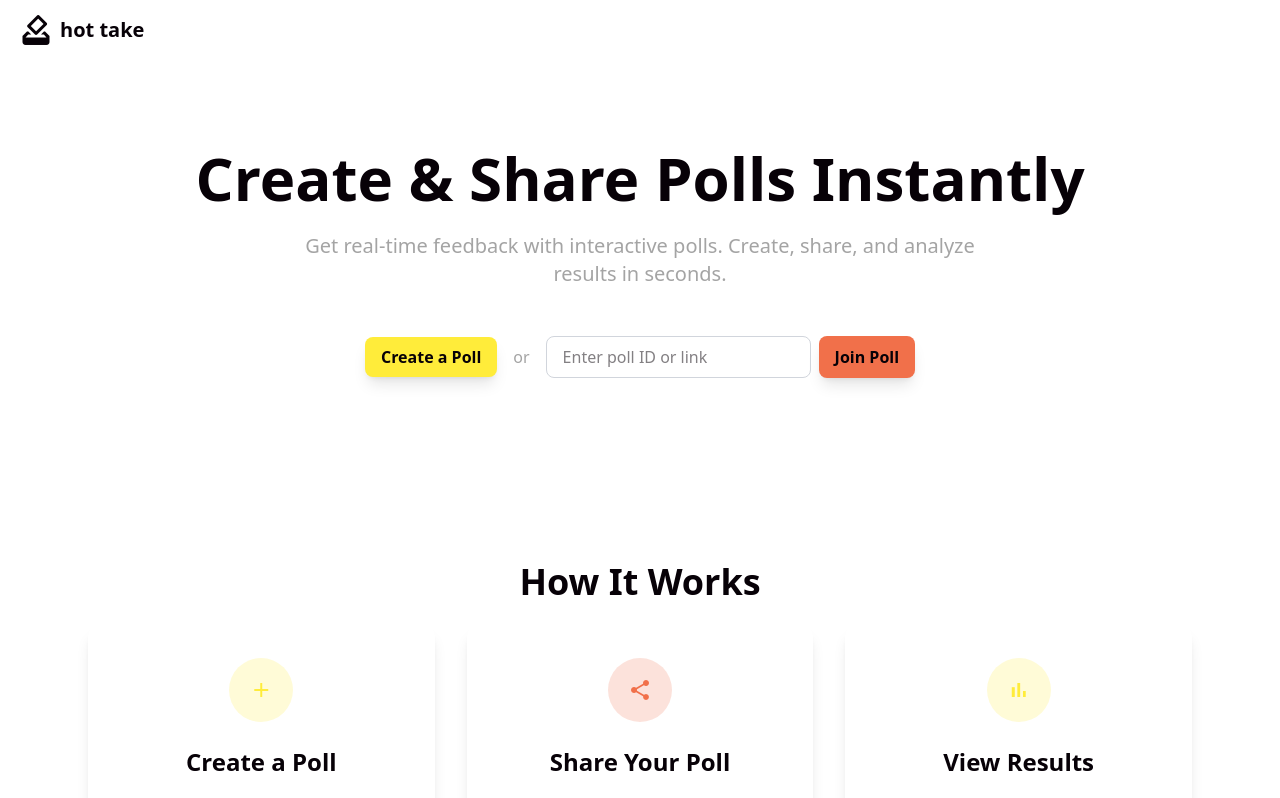
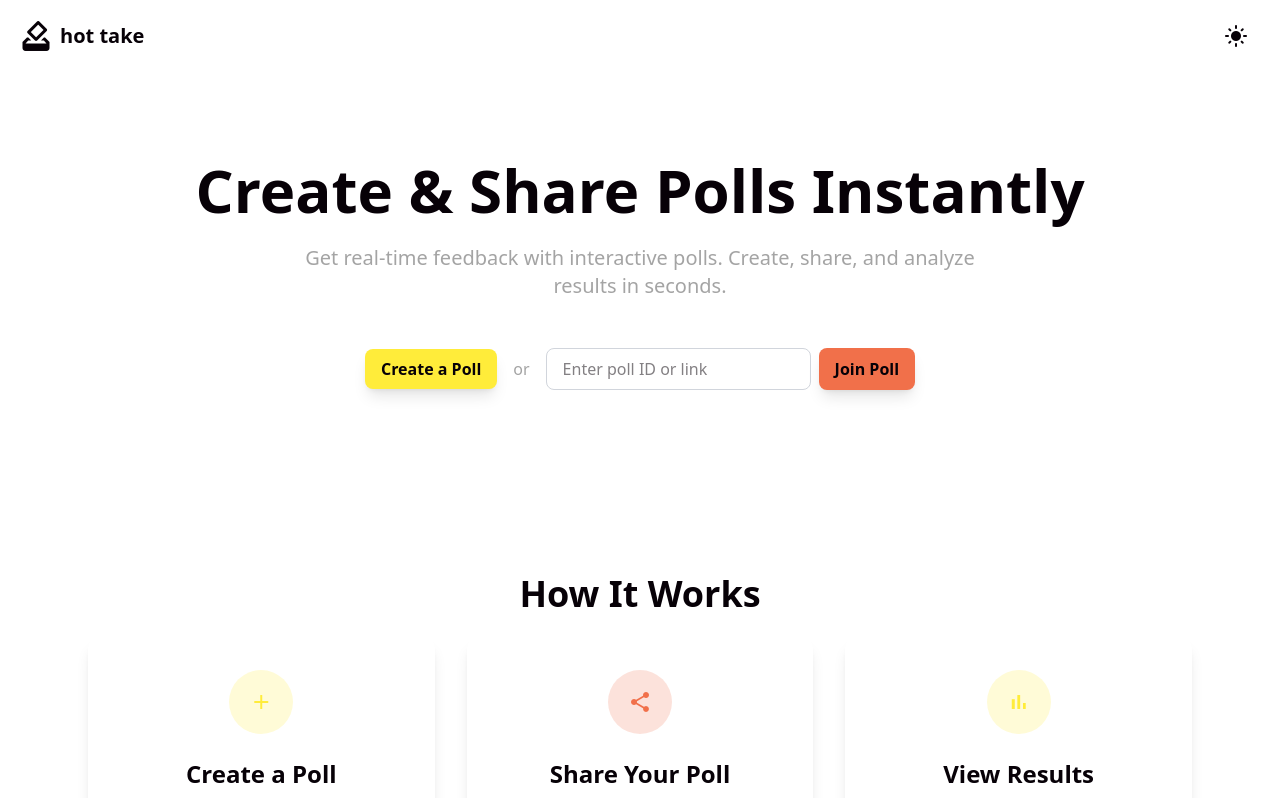
Before and after one commit to honopio/hot-take, an Angular app in the folder frontend/: page / in a window 1280 px wide. Shown: the top 798 px of the page. Built offline with nearby package versions, Linux system fonts and the light colour scheme.

Commit message:
feat: add button to toggle color theme in header
first initialized on user OS theme

```diff
--- a/frontend/src/app/header/header.html
+++ b/frontend/src/app/header/header.html
@@ -1,8 +1,14 @@
-<header class="app-header px-6 py-4 bg-background">
-  <div class="logo">
+<header class="app-header px-6 py-4">
+  <div class="logo flex items-center justify-between w-full">
     <a routerLink="/" class="flex items-center space-x-3">
       <mat-icon class="scale-150">how_to_vote</mat-icon>
       <span class="text-xl font-semibold">hot take</span>
     </a>
+    <button
+      (click)="toggleTheme()"
+      class="ml-4 w-10 h-10 flex items-center justify-center rounded-full hover:bg-gray-200 transition"
+    >
+      <mat-icon>{{ isDark ? 'dark_mode' : 'light_mode' }}</mat-icon>
+    </button>
   </div>
 </header>
--- a/frontend/src/app/header/header.ts
+++ b/frontend/src/app/header/header.ts
@@ -1,11 +1,17 @@
 import { Component } from '@angular/core';
-import { MatIconModule } from '@angular/material/icon';
-import { RouterLink } from '@angular/router';
+import { MatIcon } from '@angular/material/icon';
 
 @Component({
   selector: 'app-header',
-  imports: [MatIconModule, RouterLink],
+  imports: [MatIcon],
   templateUrl: './header.html',
-  styleUrl: './header.scss',
+  styleUrls: ['./header.scss'],
 })
-export class Header {}
+export class Header {
+  isDark = window.matchMedia('(prefers-color-scheme: dark)').matches;
+
+  toggleTheme() {
+    this.isDark = !this.isDark;
+    document.documentElement.classList.toggle('dark', this.isDark); // adds dark class to the html element if isDark
+  }
+}
```
